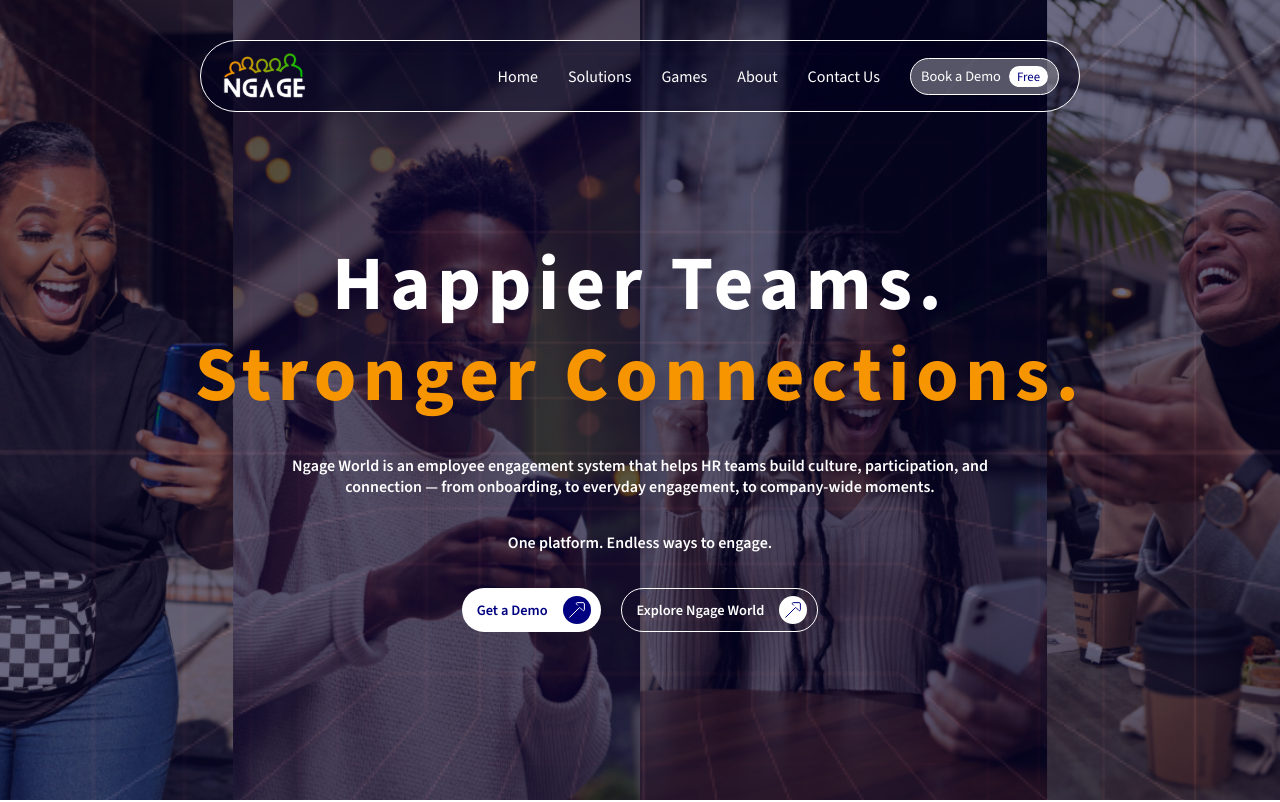
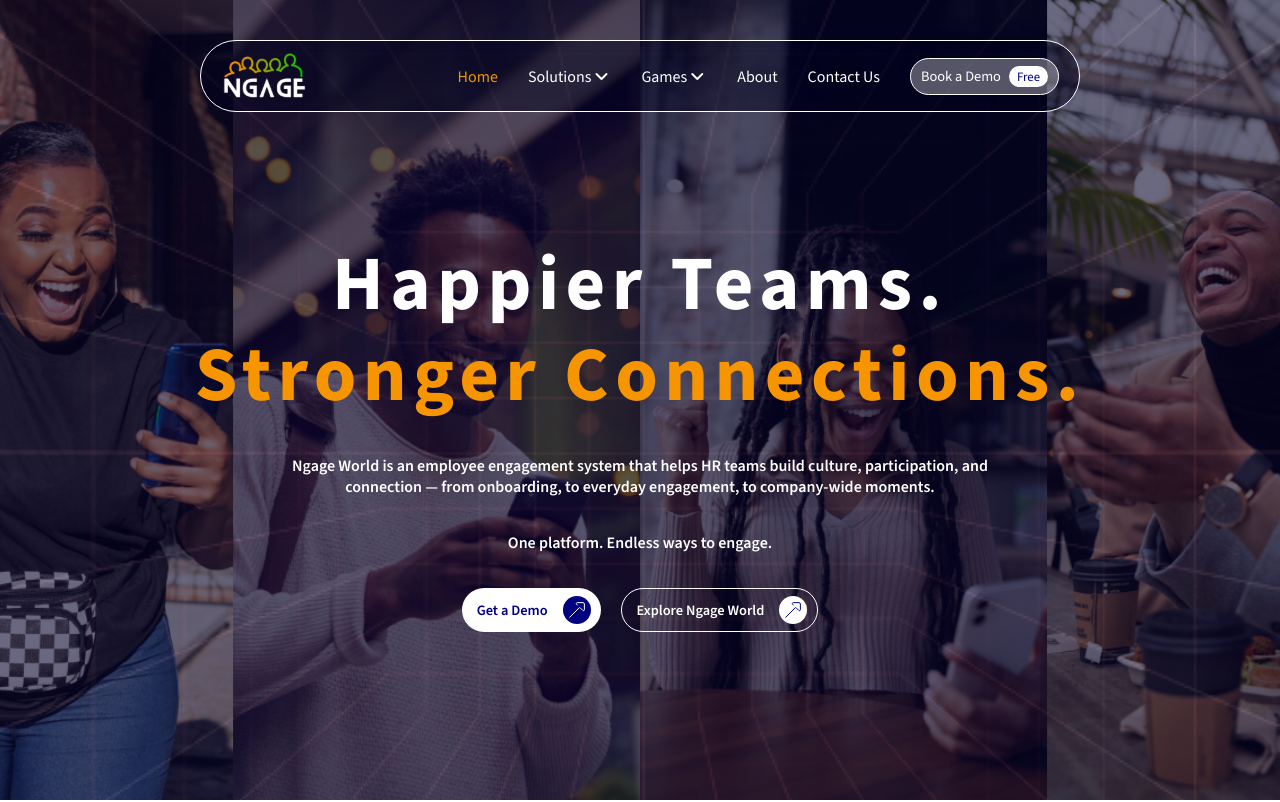
Before and after one commit to Nirvik-Roy/Engage-web, a React (Vite) app: page / in a window 1280 px wide. Shown: the top 802 px of the page. Built offline with nearby package versions, Linux system fonts and the light colour scheme; a web font is replaced by a local one.

Commit message:
navbar-done

```diff
--- a/src/App.jsx
+++ b/src/App.jsx
@@ -23,7 +23,7 @@
           <Route path='/' element={<Mainlayout/>}>
              <Route path='/' element={<Home/>} />
              <Route path='/solutions/engagement' element={<EngagementSolutions/>}/>
-             <Route path='/about' element={<Aboutengage/>}/>
+             <Route path='/about-engage' element={<Aboutengage/>}/>
              <Route path='/solutions/ongoing-engage' element={<Ongoingengage/>}/>
              <Route path='/solutions/onboarding' element={<Onboarding/>}/>
              <Route path='/solutions/facilitated-team' element={<Facilitatedteam/>}/>
--- a/src/View/Home/HomeBanner/HomeBanner.css
+++ b/src/View/Home/HomeBanner/HomeBanner.css
@@ -6,6 +6,7 @@
   justify-content: center;
   align-items: center;
   padding-bottom: 50px;
+  z-index: 8;
 }
 .banner_overlay_img {
   position: absolute;
--- a/src/View/Layout/Navbar/Navbar.css
+++ b/src/View/Layout/Navbar/Navbar.css
@@ -38,10 +38,62 @@
   gap: 8px;
 }
 
-.navbar_links_wrapper button span{
-    padding: 2px 8px;
-    background-color: #fff;
-    color: rgba(0, 0, 128, 1);
-    font-size: 0.8rem;
-    border-radius: 20px;
+.navbar_links_wrapper button span {
+  padding: 2px 8px;
+  background-color: #fff;
+  color: rgba(0, 0, 128, 1);
+  font-size: 0.8rem;
+  border-radius: 20px;
 }
+.navbar_links_wrapper .active {
+  color: rgba(238, 150, 1, 1);
+}
+.nav_dropdown {
+  display: flex;
+  justify-content: flex-start;
+  align-items: center;
+  position: relative;
+  cursor: pointer;
+}
+.nav_dropdown p {
+  color: #fff;
+  font-size: 1rem;
+}
+.nav_dropdown i {
+  color: #fff;
+  font-size: 1rem;
+}
+.solutions_dropdown {
+  position: absolute;
+  top: 150%;
+  padding: 5px;
+  width: fit-content;
+  background-color: rgba(0, 0, 0, 0.3);
+  backdrop-filter: blur(18px);
+  border-radius: 5px;
+  border: 1px solid #fff;
+  display: flex;
+  flex-direction: column;
+  row-gap: 3px;
+  z-index: 9;
+  animation: transform 0.3s linear 1;
+  cursor: pointer;
+}
+@keyframes transform {
+  0% {
+    opacity: 0;
+    transform: translateY(-20%);
+  }
+  100% {
+    opacity: 1;
+    transform: translateY(0);
+  }
+}
+.solutions_dropdown a {
+  color: #fff;
+  font-size: 0.9rem;
+  font-weight: 600;
+  padding: 5px;
+  text-wrap: nowrap;
+  cursor: pointer;
+}
--- a/src/View/Layout/Navbar/Navbar.jsx
+++ b/src/View/Layout/Navbar/Navbar.jsx
@@ -1,18 +1,71 @@
-import React from 'react'
+import React, { useEffect, useRef, useState } from 'react'
 import './Navbar.css'
 import logo from '../../../assets/image 214.svg'
-import { NavLink } from 'react-router-dom'
+import { NavLink, useLocation } from 'react-router-dom'
 const Navbar = () => {
+  const [solutionDropdown, setsolutiondropdown] = useState(false);
+  const [gamesDropdown, setgamesDropdown] = useState(false)
+  const location = useLocation();
+  const dropdownRef = useRef();
+  const dropdownRef2 = useRef();
+  const togglebtnref = useRef();
+  const togglebtnref2 = useRef();
+  useEffect(() => {
+    const closeDropdowns = (e) => {
+      const outsideDropdown1 = dropdownRef.current && !dropdownRef.current.contains(e.target);
+      const outsideToggle1 = togglebtnref.current && !togglebtnref.current.contains(e.target);
+
+      const outsideDropdown2 = dropdownRef2.current && !dropdownRef2.current.contains(e.target);
+      const outsideToggle2 = togglebtnref2.current && !togglebtnref2.current.contains(e.target);
+
+
+      if (outsideDropdown1 && outsideToggle1 &&
+        outsideDropdown2 && outsideToggle2) {
+        setsolutiondropdown(false);
+        setgamesDropdown(false)
+      }
+    }
+
+    document.addEventListener('mousedown', closeDropdowns)
+
+    return () => {
+      document.removeEventListener("mousedown", closeDropdowns);
+    };
+  }, [])
   return (
     <>
       <div className='navbar_wrapper'>
         <img src={logo} />
         <div className='navbar_links_wrapper'>
-          <NavLink>Home</NavLink>
-          <NavLink>Solutions</NavLink>
-          <NavLink>Games</NavLink>
-          <NavLink>About</NavLink>
-          <NavLink>Contact Us</NavLink>
+          <NavLink to={'/'}>Home</NavLink>
+          <div ref={togglebtnref} onClick={(() => { setsolutiondropdown(!solutionDropdown) })} className='nav_dropdown'>
+            <p style={location.pathname.startsWith('/solutions') ? {
+              color: 'rgba(238, 150, 1, 1)'
+            } : {}}>Solutions</p>
+            <i style={location.pathname.startsWith('/solutions') ? {
+              color: 'rgba(238, 150, 1, 1)'
+            } : {}} class="fa-solid fa-angle-down"></i>
+            {solutionDropdown && <div ref={dropdownRef} onClick={((e) => e.stopPropagation())} className='solutions_dropdown'>
+              <NavLink onClick={(() => setsolutiondropdown(false))} to={'/solutions/engagement'}>Engagement</NavLink>
+              <NavLink onClick={(() => setsolutiondropdown(false))} to={'/solutions/ongoing-engage'}>Ongoing</NavLink>
+              <NavLink onClick={(() => setsolutiondropdown(false))} to={'/solutions/onboarding'}>Onboarding</NavLink>
+              <NavLink onClick={(() => setsolutiondropdown(false))} to={'/solutions/facilitated-team'}>Team Building</NavLink>
+            </div>}
+          </div>
+          <div ref={togglebtnref2} onClick={(() => { setgamesDropdown(!gamesDropdown) })} className='nav_dropdown'>
+            <p style={location.pathname.startsWith('/games') ? {
+              color: 'rgba(238, 150, 1, 1)'
+            } : {}}>Games</p>
+            <i style={location.pathname.startsWith('/games') ? {
+              color: 'rgba(238, 150, 1, 1)'
+            } : {}} class="fa-solid fa-angle-down"></i>
+            {gamesDropdown && <div ref={dropdownRef} onClick={((e) => e.stopPropagation())} className='solutions_dropdown'>
+              <NavLink onClick={(() => setgamesDropdown(false))} to={'/games/library'}>Library</NavLink>
+
+            </div>}
+          </div>
+          <NavLink to={'/about-engage'}>About</NavLink>
+          <NavLink to={'/contact-us'}>Contact Us</NavLink>
           <button>Book a Demo <span>Free</span></button>
         </div>
       </div>
```
Also changed, not shown: src/View/Contact/Contact.css (line endings or trailing spaces).
